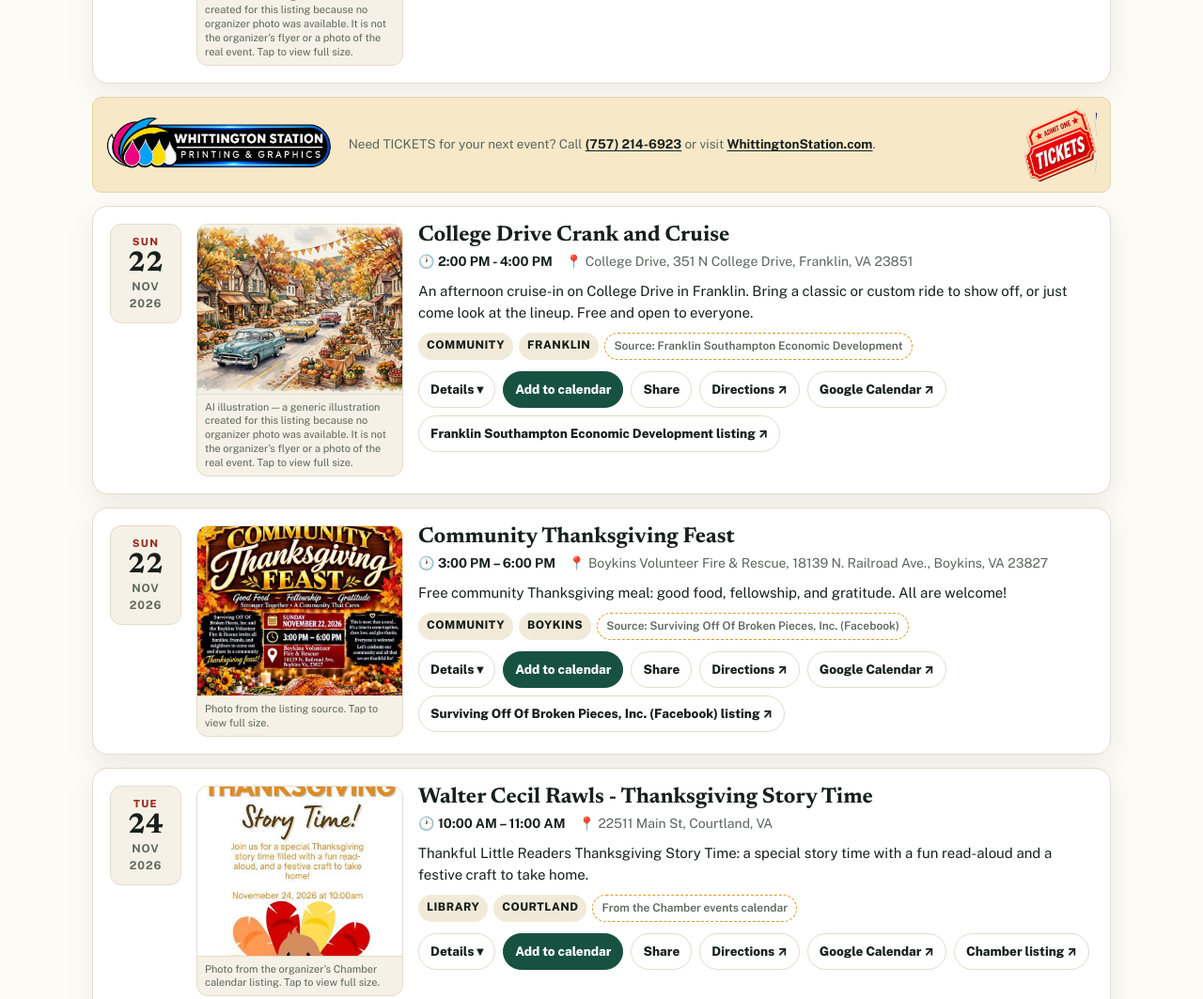
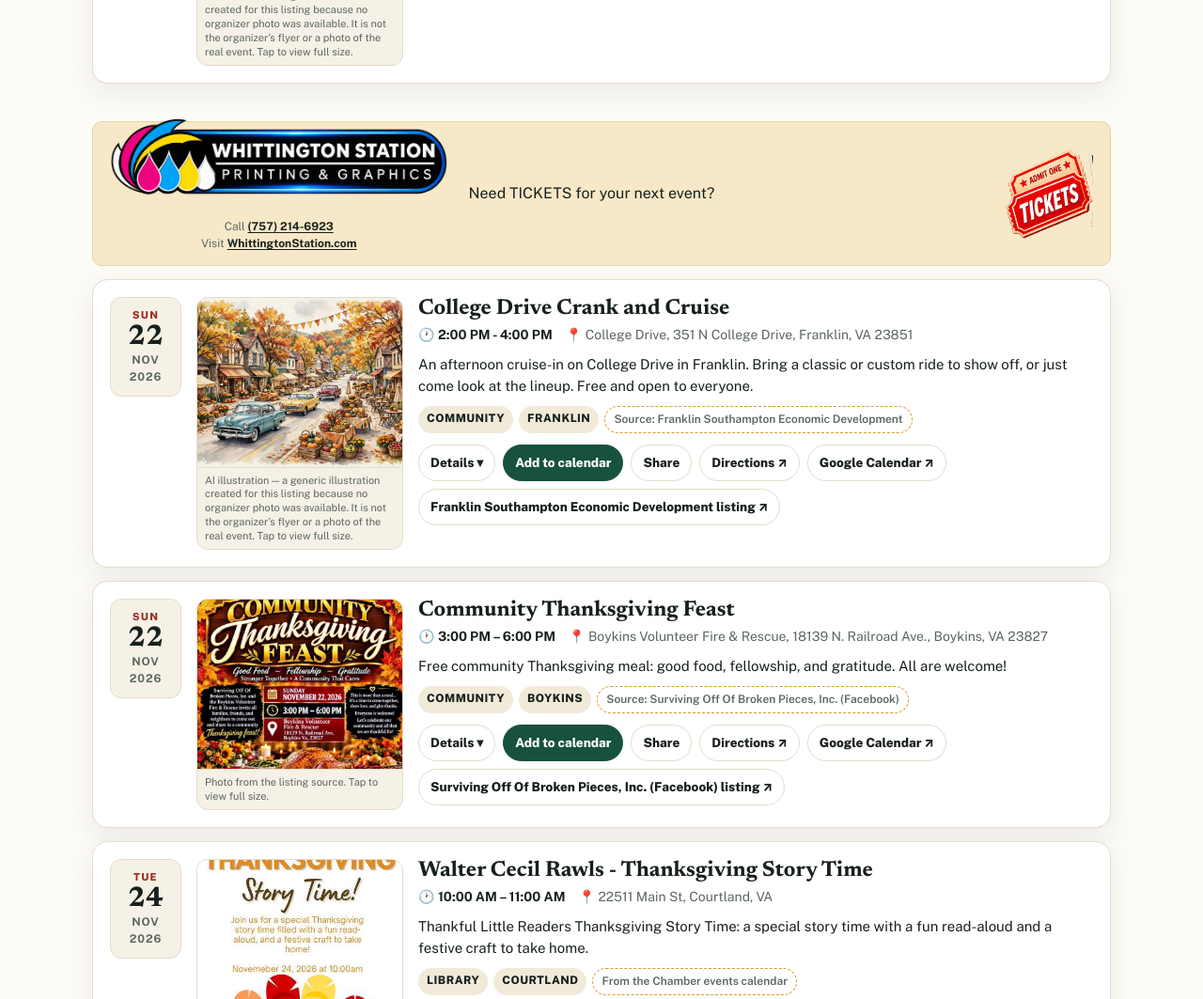
Before and after one commit to midibum/grapevine-calendar-data, a plain HTML site: page page-backup/index.html in a window 1280 px wide. Shown: the part 1771-2834 px from the top of the page at 94% size. Drawn offline with nearby package versions, Linux system fonts and the light colour scheme.

Commit message:
Bigger promo logo breaking out above strip, contact under logo, question stands alone

```diff
--- a/page-backup/index.html
+++ b/page-backup/index.html
@@ -97,17 +97,20 @@
      followed by the phone number and website (the logo carries neither). The print
      services live here as ad copy now, not as a list, so the strip never reads like
      site navigation. */
-  .promo-strip{display:flex;align-items:center;gap:10px 18px;background:#F7E8C8;border:1px solid #E3D5A8;border-radius:10px;padding:10px 14px;font-size:13.5px;color:#5B6660;line-height:1.45}
-  .promo-strip .promo-graphic{flex:0 0 auto;line-height:0}
-  .promo-strip .promo-graphic img{height:80px;width:auto}
+  .promo-strip{display:flex;align-items:center;gap:12px 22px;background:#F7E8C8;border:1px solid #E3D5A8;border-radius:10px;padding:14px 18px;margin-top:26px;font-size:16px;color:#17201C;line-height:1.45}
+  .promo-strip .promo-graphic{flex:0 0 auto;line-height:0;display:flex;flex-direction:column;align-items:center;margin-top:-34px}
+  .promo-strip .promo-graphic img{height:120px;width:auto}
+  .promo-strip .promo-contact{display:block;margin-top:2px;font-size:12px;line-height:1.5;color:#5B6660;text-align:center}
+  .promo-strip .promo-contact a{color:#17201C;font-weight:700;text-decoration:underline;text-underline-offset:2px}
 .promo-strip .promo-product{flex:0 0 auto;line-height:0}
-.promo-strip .promo-product img{height:80px;width:auto}
+.promo-strip .promo-product img{height:96px;width:auto}
   .promo-strip .promo-copy{flex:1 1 260px;min-width:0}
   .promo-strip .promo-copy p{margin:0}
-  .promo-strip .promo-copy a{color:#17201C;font-weight:700;text-decoration:underline;text-underline-offset:2px}
         @media (max-width:560px){
-    .promo-strip{flex-wrap:wrap;padding:10px 12px}
+    .promo-strip{flex-wrap:wrap;padding:10px 12px;margin-top:24px}
     .promo-strip .promo-graphic img{height:64px}
+    .promo-strip .promo-graphic{margin-top:-30px}
+    .promo-strip .promo-contact{font-size:11px}
     .promo-strip .promo-product img{height:64px}
     .promo-strip .promo-product{order:2}
     .promo-strip .promo-copy{flex-basis:100%;order:3}
@@ -686,7 +689,7 @@ function filtered(){
     return true;
   }).sort(function(a,b){ return parseDate(a.date)-parseDate(b.date); });
 }
-var CONTACT = 'Call <a href="tel:+17572146923">(757) 214-6923</a> or visit <a href="https://whittingtonstation.com">WhittingtonStation.com</a>.';
+var CONTACT_LINES = 'Call <a href="tel:+17572146923">(757) 214-6923</a><br>Visit <a href="https://whittingtonstation.com">WhittingtonStation.com</a>';
 var PROMOS = [
   { para:"Need TICKETS for your next event?", img:"https://raw.githubusercontent.com/midibum/grapevine-calendar-data/main/photos/fa074b0972bb.png", alt:"Event tickets" },
   { para:"Need FLYERS that get noticed?", img:"https://raw.githubusercontent.com/midibum/grapevine-calendar-data/main/photos/a0dfd00794c0.png", alt:"Flyers" },
@@ -702,8 +705,8 @@ var PROMOS = [
 function promoStrip(i){
   var p = PROMOS[i % PROMOS.length];
   return '<aside class="promo-strip" aria-label="From the print shop">'
-    + '<span class="promo-graphic"><img src="https://raw.githubusercontent.com/midibum/grapevine-calendar-data/main/photos/5a6060726449.png" alt="Whittington Station Printing and Graphics" loading="lazy" /></span>'
-    + '<div class="promo-copy"><p>' + p.para + ' ' + CONTACT + '</p></div>'
+    + '<span class="promo-graphic"><img src="https://raw.githubusercontent.com/midibum/grapevine-calendar-data/main/photos/5a6060726449.png" alt="Whittington Station Printing and Graphics" loading="lazy" /><span class="promo-contact">' + CONTACT_LINES + '</span></span>'
+    + '<div class="promo-copy"><p>' + p.para + '</p></div>'
     + (p.img ? '<span class="promo-product"><img src="'+esc(p.img)+'" alt="'+esc(p.alt || 'Printed product')+'" loading="lazy" /></span>' : '')
     + '</aside>';
 }
```
